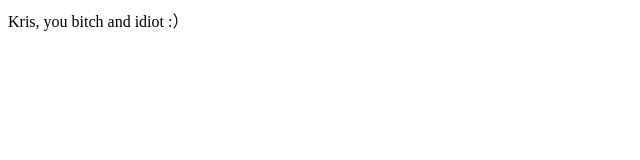
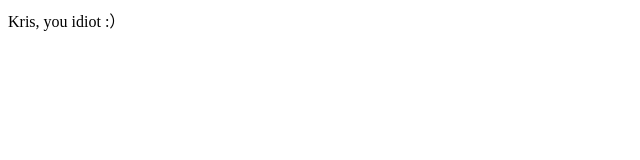
Before and after one commit to sosofangjie/sosofangjie.github.io, a plain HTML site: page index.html in a window 1280 px wide. Shown: the full height of the page, 0-640 px from the left. Drawn offline with Linux system fonts and the light colour scheme.

Commit message:
Update index.html

```diff
--- a/index.html
+++ b/index.html
@@ -1,6 +1,6 @@
 <html>
 <header><title>This is Fangjie's science blog</title></header>
 <body>
-Kris, you bitch and idiot :）
+Kris, you idiot :）
 </body>
 </html>
```
